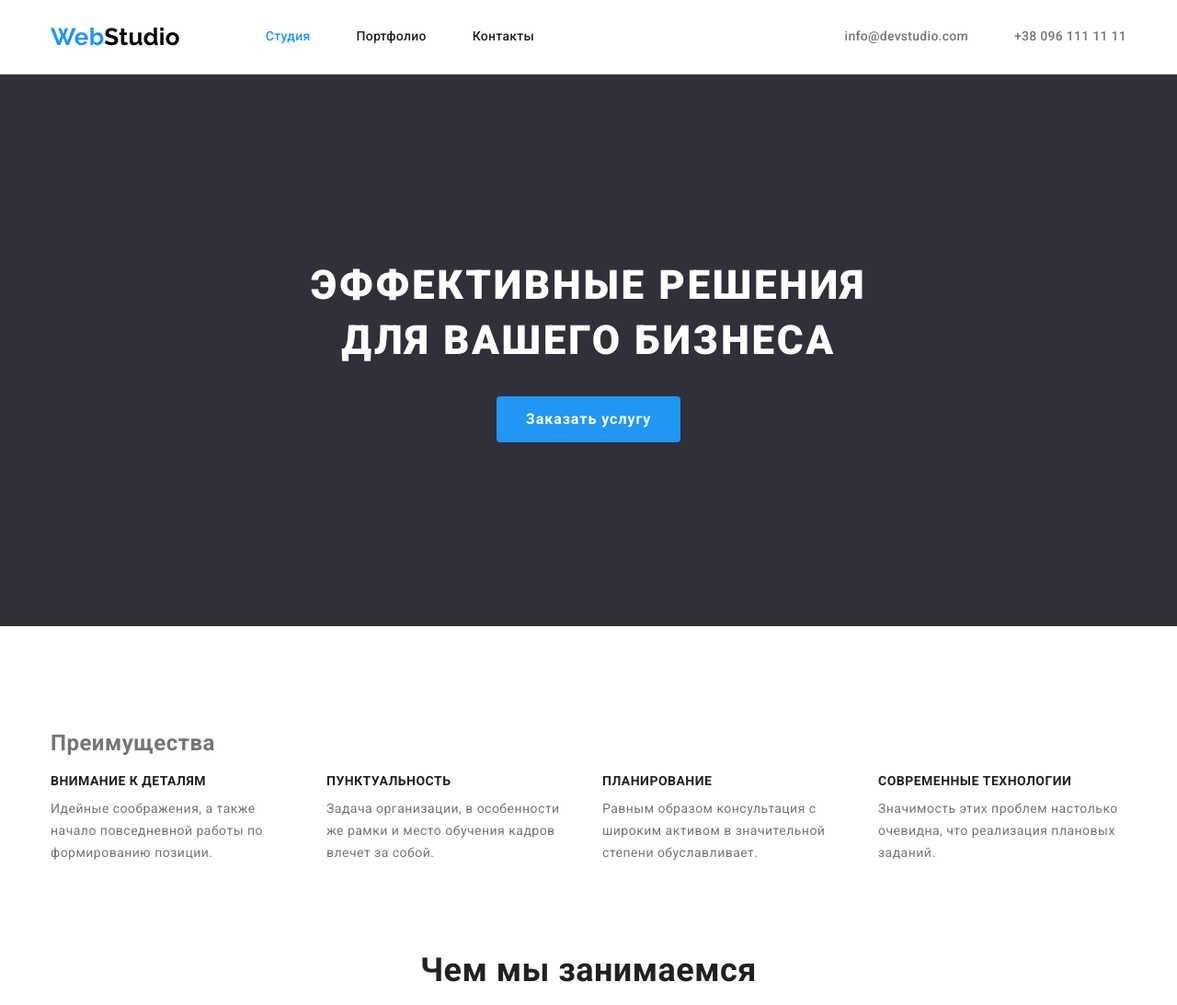
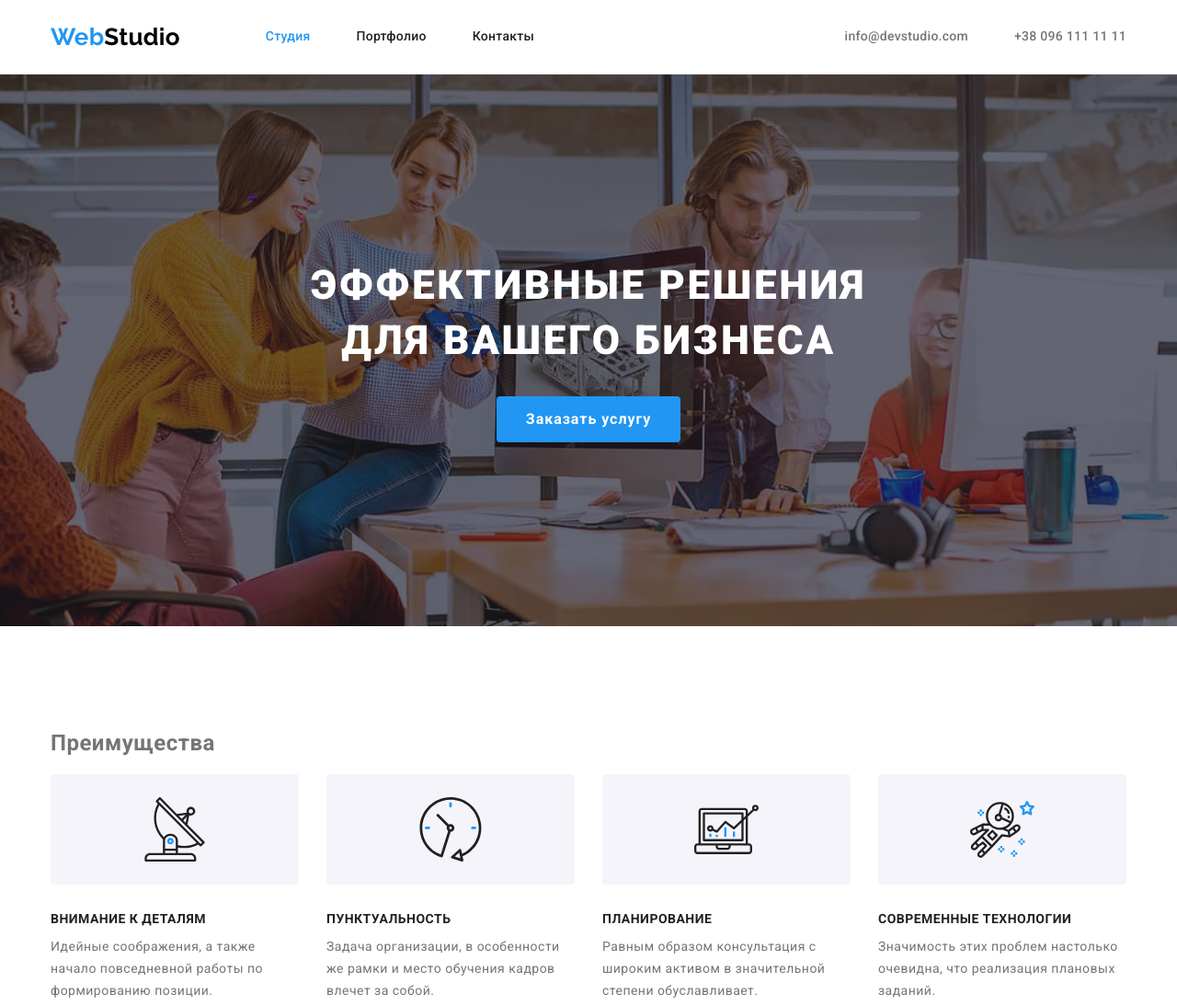
Before and after one commit to mkundeev/goit-markup-hw-04, a plain HTML site: page index.html in a window 1280 px wide. Shown: the top 1093 px of the page at 92% size. Drawn offline with nearby package versions, Linux system fonts and the light colour scheme.

Commit message:
features icons

```diff
--- a/css/styles.css
+++ b/css/styles.css
@@ -112,10 +112,10 @@ button {
 .contacts-nav .lonk:focus {
   color: var(--accent-color);
 }
+
 /* main */
 /* герой */
 .hero {
-  background: var(--footer-hero-background-color);
   text-align: center;
   padding-top: 200px;
   padding-bottom: 200px;
@@ -133,6 +133,21 @@ button {
   margin-bottom: 30px;
   margin-top: 0;
   width: 696px;
+}
+.background {
+  max-width: 1600px;
+  max-height: 600px;
+  margin-left: auto;
+  margin-right: auto;
+  background-image: linear-gradient(
+      to right,
+      rgba(47, 48, 58, 0.4),
+      rgba(47, 48, 58, 0.4)
+    ),
+    url("../images/bg-img.jpg");
+  background-repeat: no-repeat;
+  background-position: center;
+  background-color: var(--footer-hero-background-color);
 }
 /* секции */
 .section-title {
@@ -166,6 +181,30 @@ button {
 }
 .features-container:not(:last-child) {
   margin-right: 30px;
+}
+.features-container::before {
+  content: "";
+  display: block;
+  height: 120px;
+
+  background-repeat: no-repeat;
+  background-position: center;
+  background-color: var(--secondary-background-color);
+  margin-bottom: 30px;
+  border-radius: 4px;
+}
+.antenna.features-container::before {
+  background-image: url("../images/antenna.svg");
+}
+.clock.features-container::before {
+  background-image: url("../images/clock.svg");
+}
+.diagram.features-container::before {
+  background-image: url("../images/diagram.svg");
+}
+.astronaut.features-container::before {
+  content: "";
+  background-image: url("../images/astronaut.svg");
 }
 .job-list {
   display: flex;
--- a/index.html
+++ b/index.html
@@ -27,17 +27,17 @@
                 </nav>
                 <ul class="contacts-nav">
                     <li class="item">
-                        <a href="mailto:info@devstudio.com" class="link">info@devstudio.com</a>
+                        <a href="mailto:info@devstudio.com" class="link envelop">info@devstudio.com</a>
                     </li>
                     <li class="item">
-                        <a href="tel:+380961111111" class="link">+38 096 111 11 11</a>
+                        <a href="tel:+380961111111" class="link phone">+38 096 111 11 11</a>
                     </li>
                 </ul>
             </div>
         </header>
         <main>
             <!--герой-->
-            <section class="hero">
+            <section class="hero background">
                 <div class="container">
                 <h1 class="hero-title">Эффективные решения для вашего бизнеса</h1>
                 <button type="button" class="button main">Заказать услугу</button>
@@ -48,19 +48,19 @@
                 <div class="container">
                 <h2 class="features-title">Преимущества</h2>
                 <ul class="features-list">
-                    <li class="features-container">
+                    <li class="features-container antenna">
                         <h3 class="title">Внимание к деталям</h3>
                         <p class="text">Идейные соображения, а также начало повседневной работы по формированию позиции.</p>
                     </li>
-                    <li class="features-container">
+                    <li class="features-container clock">
                         <h3 class="title">Пунктуальность</h3>
                         <p class="text">Задача организации, в особенности же рамки и место обучения кадров влечет за собой.</p>
                     </li>
-                    <li class="features-container">
+                    <li class="features-container diagram">
                         <h3 class="title">Планирование</h3>
                         <p class="text">Равным образом консультация с широким активом в значительной степени обуславливает.</p>
                     </li>
-                    <li class="features-container">
+                    <li class="features-container astronaut">
                         <h3 class="title">Современные технологии</h3>
                         <p class="text">Значимость этих проблем настолько очевидна, что реализация плановых заданий.</p>
                     </li>
@@ -112,6 +112,12 @@
                 </ul>
                 </div>
             </section>
+            <section class="section">
+                <h2 class="section-title">Постоянные клиенты</h2>
+
+
+
+            </section>
         </main>
         <!--Футер-->
         <footer class="page-footer">
```
Also changed, not shown: images/antenna.svg (added), images/astronaut.svg (added), images/clock.svg (added), images/diagram.svg (added), images/envelope.svg (added), images/smartphone.svg (added).
